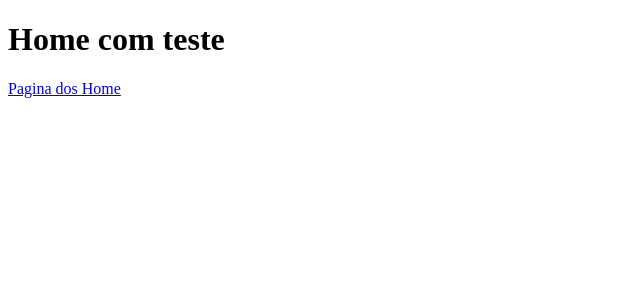
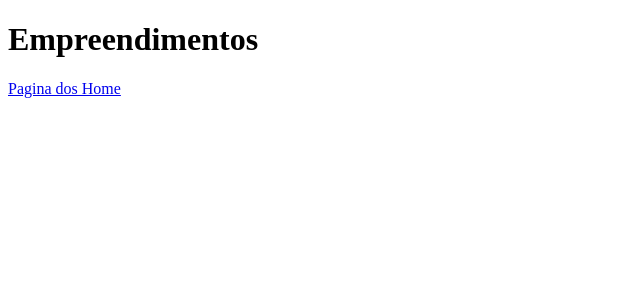
Before and after one commit to wwwbruno1981/CorretorBruno, a Next.js app: page /Empreendimentos in a window 1280 px wide. Shown: the top 300 px of the page, without its empty margins (0-640 px from the left). Built offline with nearby package versions, Linux system fonts and the light colour scheme.

Commit message:
1 correcao de pagina

```diff
--- a/pages/Empreendimentos.js
+++ b/pages/Empreendimentos.js
@@ -3,7 +3,7 @@ import Link from "next/link";
 function Empreendimenos() {
     return (
     <>
-    <h1>Home com teste</h1>
+    <h1>Empreendimentos</h1>
     <Link href="/">
         <a>Pagina dos Home</a>
 
--- a/pages/index.js
+++ b/pages/index.js
@@ -4,7 +4,7 @@ function Home() {
     return (
     <>
     <h1>Home com teste</h1>
-    <Link href="/Empreendimento">
+    <Link href="/Empreendimentos">
         <a>Pagina dos empreendimentos</a>
 
     </Link>
```
